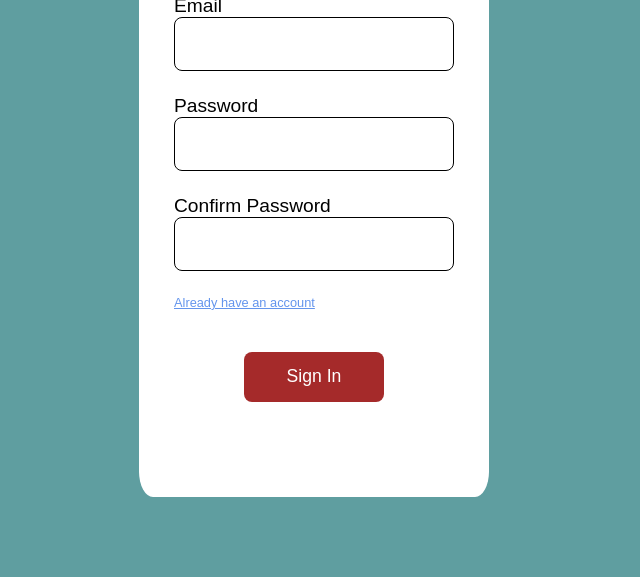
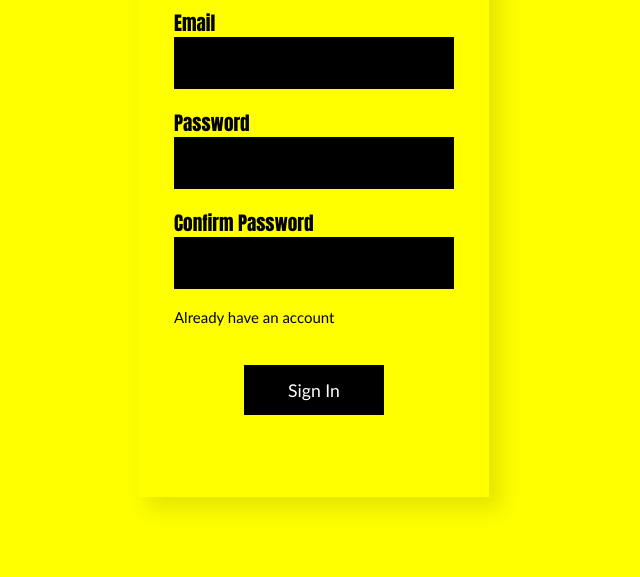
Before and after one commit to nevinedwin/NodeJSMachineTest, a website: page frontend/index.html in a window 1280 px wide. Shown: the part 223-800 px from the top of the page, without its empty margins (326-966 px from the left). Drawn offline with Linux system fonts and the light colour scheme.

Commit message:
style changes

```diff
--- a/frontend/styles/style.css
+++ b/frontend/styles/style.css
@@ -4,8 +4,8 @@ body {
     margin: 0px;
     padding: 0px;
     height: 100vh;
-    background-color: cadetblue;
-    font-family: Arial, Helvetica, sans-serif;
+    background-color: yellow;
+    font-family: Impact, Haettenschweiler, 'Arial Narrow Bold', sans-serif;
 }
 
 .app-container {
@@ -20,12 +20,17 @@ body {
     max-height: 700px;
     width: 25%;
     min-width: 350px;
-    background-color: white;
-    border-radius: 4%;
+    box-shadow: 10px 10px 20px 3px rgba(0, 0, 0, 0.1);
+    /* border-radius: 4%; */
     display: flex;
     align-items: center;
     justify-content: center;
     flex-direction: column;
+}
+
+.auth-container h2 {
+    font-size: 30px;
+    font-stretch: extra-expanded;
 }
 
 .input-container {
@@ -42,8 +47,12 @@ body {
     height: 50%;
     border: none;
     border: 1px solid black;
-    border-radius: 8px;
     font-size: 1.2em;
+    font-family: 'Gill Sans', 'Gill Sans MT', Calibri, 'Trebuchet MS', sans-serif;
+    background-color: black;
+    border: none;
+    color: white;
+    padding-left: 20px;
 }
 
 .label-field {
@@ -66,10 +75,11 @@ body {
 .button-container button {
     width: 50%;
     height: 50%;
-    border-radius: 8px;
+    /* border-radius: 8px; */
     border: none;
-    background-color: brown;
+    background-color: black;
     color: white;
+    font-family: 'Gill Sans', 'Gill Sans MT', Calibri, 'Trebuchet MS', sans-serif;
     font-size: 1.1em;
 }
 
@@ -93,8 +103,9 @@ body {
 .space p {
     margin: 0px;
     margin-bottom: 1%;
-    color: cornflowerblue;
-    text-decoration: underline;
+    color: black;
+    font-family: 'Gill Sans', 'Gill Sans MT', Calibri, 'Trebuchet MS', sans-serif;
+    font-size: 15px;
 }
 
 
@@ -113,17 +124,22 @@ body {
 .dashboard-container {
     width: 100%;
     height: 100%;
-    background-color: white;
+    background-color: yellow;
+    font-family: 'Gill Sans', 'Gill Sans MT', Calibri, 'Trebuchet MS', sans-serif;
 }
 
 .navbar {
-    height: 10%;
-    background-color: cadetblue;
+    height: 15%;
+    background-color: black;
     display: flex;
     align-items: center;
     justify-content: space-between;
     padding: 0px 5%;
     color: brown;
+}
+
+.navbar h3 {
+    font-size: 40px;
 }
 
 .logout-btn {
@@ -133,6 +149,8 @@ body {
     background-color: brown;
     border: 0px;
     border-radius: 4%;
+    font-size: 20px;
+    font-weight: 800;
 }
 
 .content-container {
```
